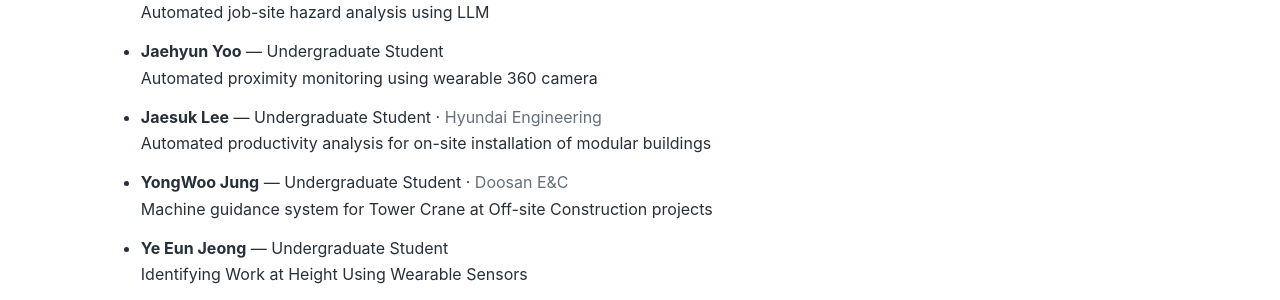
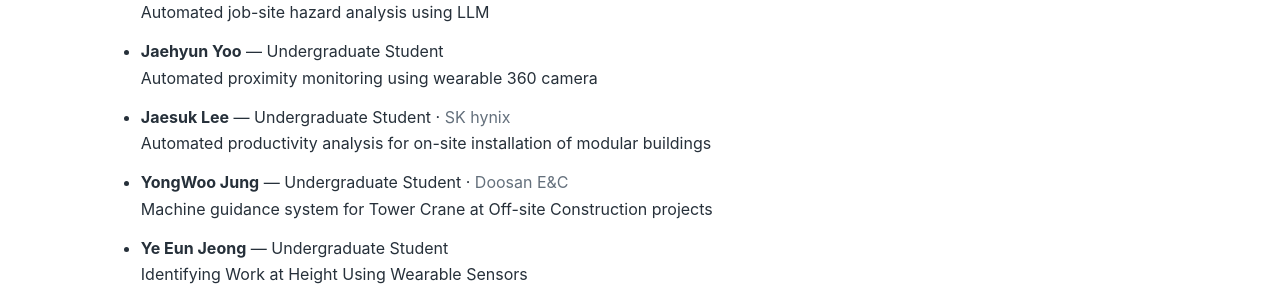
Before and after one commit to Ajou-Smart-Construction-Lab/ajou-smart-construction-lab.github.io, a Jekyll site: the page built from members.html, in a window 1280 px wide and 900 px high, scrolled down 2317 px. Shown: the part 153-453 px from the top of the window. Built offline with Jekyll 4.4.1, drawn with Linux system fonts in a browser that asks for light colours.

Commit message:
Update Jaesuk Lee's affiliation to SK hynix
Co-Authored-By: Claude Fable 5 <noreply@anthropic.com>

```diff
--- a/members.html
+++ b/members.html
@@ -77,7 +77,7 @@ permalink: /members/
   <li><strong>Suhwan Bae</strong> — Undergraduate Student · <span class="position">Hansin Engineering &amp; Construction</span><br>Automated Progress Monitoring Framework for Apartment Construction Using VR-Generated Synthetic Data</li>
   <li><strong>Ikhwan Jeon</strong> — Undergraduate Student · <span class="position">Samwoo CM</span><br>Automated job-site hazard analysis using LLM</li>
   <li><strong>Jaehyun Yoo</strong> — Undergraduate Student<br>Automated proximity monitoring using wearable 360 camera</li>
-  <li><strong>Jaesuk Lee</strong> — Undergraduate Student · <span class="position">Hyundai Engineering</span><br>Automated productivity analysis for on-site installation of modular buildings</li>
+  <li><strong>Jaesuk Lee</strong> — Undergraduate Student · <span class="position">SK hynix</span><br>Automated productivity analysis for on-site installation of modular buildings</li>
   <li><strong>YongWoo Jung</strong> — Undergraduate Student · <span class="position">Doosan E&amp;C</span><br>Machine guidance system for Tower Crane at Off-site Construction projects</li>
   <li><strong>Ye Eun Jeong</strong> — Undergraduate Student<br>Identifying Work at Height Using Wearable Sensors</li>
   <li><strong>Jinho Lee</strong> — Undergraduate Student · <span class="position">Korea Asset Management Corporation</span><br>Identifying Work at Height Using Wearable Sensors</li>
```
